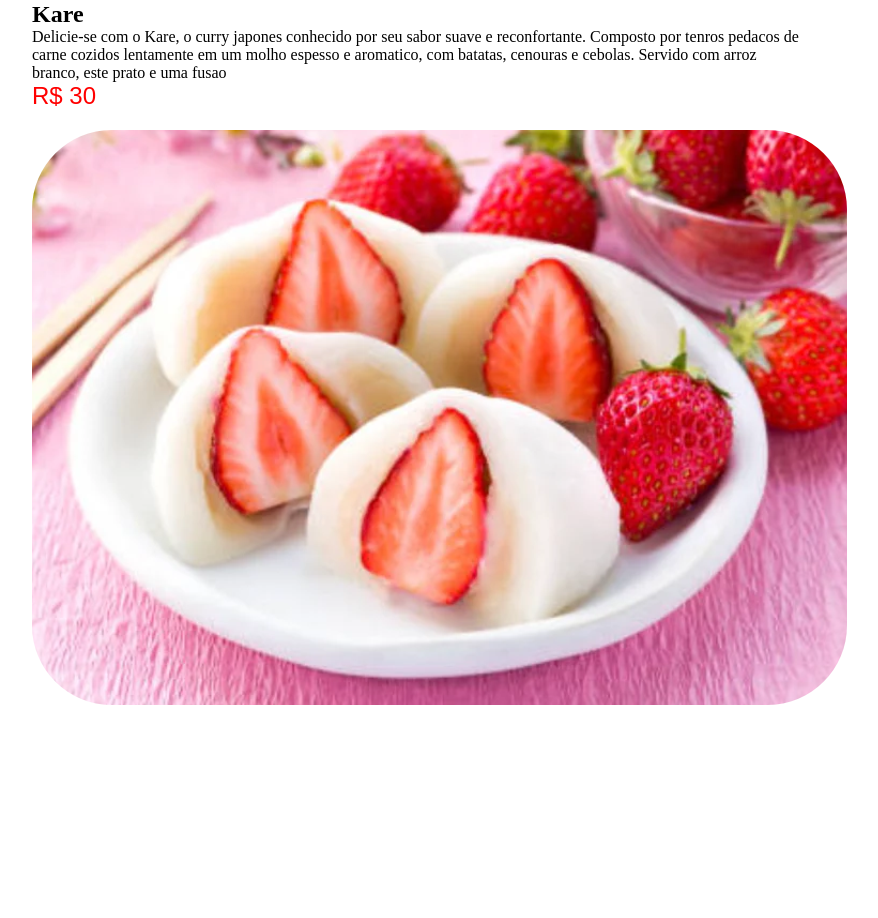
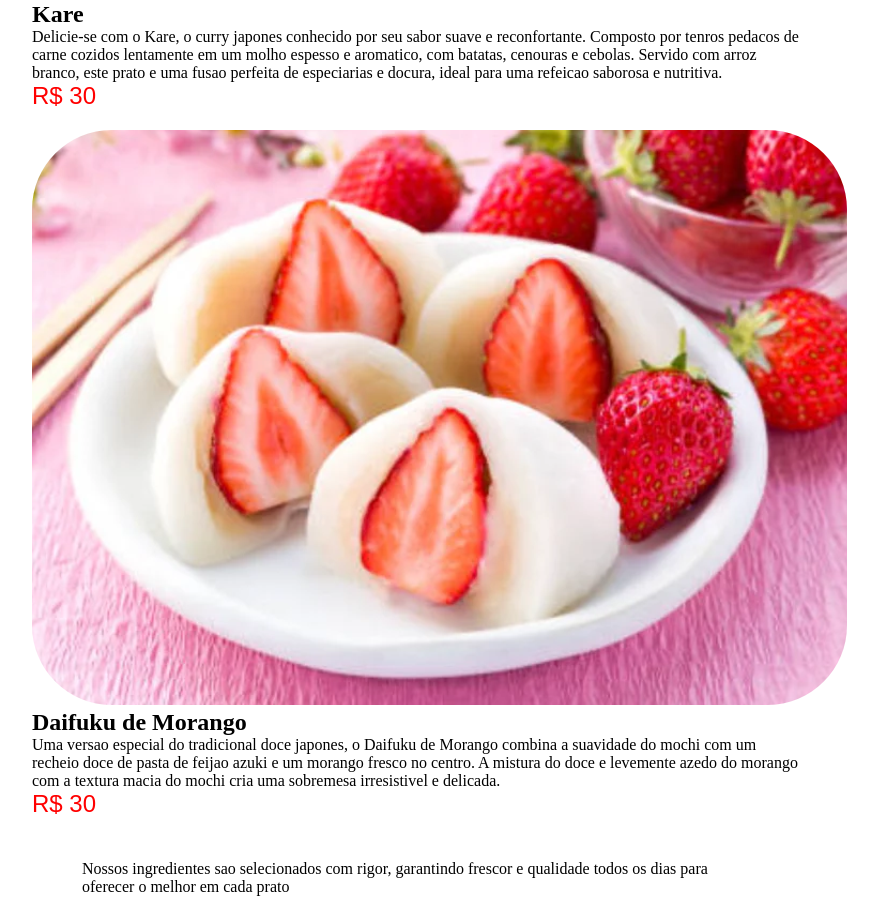
Before and after one commit to PatrickLAF2k/foodJp-cardapio, a plain HTML site: page cardapio.html in a window 1280 px wide. Shown: the part 1240-2158 px from the top of the page, without its empty margins (224-1102 px from the left). Before the commit the page ends 1949 px from the top, so only its background shows below. Drawn offline with Linux system fonts and the light colour scheme; a web font is replaced by a local one.

Commit message:
Criada toda a estrutura do html

```diff
--- a/cardapio.html
+++ b/cardapio.html
@@ -33,21 +33,36 @@
 
     <main>
         <section class="ramenCardapio" id="ramen">
+
             <div>
                 <img src="./assets/ramenTradicional.png" alt="">
                 <img src="./assets/ramenFrango.png" alt="">
                 <img src="./assets/ramenApimentado.png" alt="">
             </div>
+
             <h2>Ramen</h2>
-            <p>Um classico japones, o Ramen e uma sopa reconfortante composta por macarrao de trigo mergulhado em um
-                caldo rico e saboroso. Acompanhado de fatias suculentas de carne de porco, ovos marinados, nori (alga),
-                e cebolinha, este prato e uma verdadeira explosao de sabor</p>
-            <p class="preco">R$ 30</p>
+
+            <p>
+                Um classico japones, o Ramen e uma sopa
+                reconfortante composta por macarrao de
+                trigo mergulhado em um caldo rico e
+                saboroso. Acompanhado de fatias
+                suculentas de carne de porco, ovos
+                marinados, nori (alga), e cebolinha, este
+                prato e uma verdadeira explosao de
+                sabores autenticos do Japao.</p>
+
+            <p class="preco">
+                R$ 30
+            </p>
         </section>
 
         <section class="kareCardapio" id="kare">
+
             <img src="./assets/kare.png" alt="">
+
             <h2>Kare</h2>
+
             <p>
                 Delicie-se com o Kare, o curry japones
                 conhecido por seu sabor suave e
@@ -56,14 +71,46 @@
                 um molho espesso e aromatico, com
                 batatas, cenouras e cebolas. Servido com
                 arroz branco, este prato e uma fusao
+                perfeita de especiarias e docura, ideal
+                para uma refeicao saborosa e nutritiva.
             </p>
-            <p class="preco">R$ 30</p>
+
+            <p class="preco">
+                R$ 30
+            </p>
         </section>
 
-        <section>
+        <section class="daifukuCardapio" id="daifuku">
+
             <img src="./assets/daifuku.png" alt="">
+
+            <h2>
+                Daifuku de Morango
+            </h2>
+
+            <p>
+                Uma versao especial do tradicional doce
+                japones, o Daifuku de Morango combina a
+                suavidade do mochi com um recheio doce
+                de pasta de feijao azuki e um morango
+                fresco no centro. A mistura do doce e
+                levemente azedo do morango com a
+                textura macia do mochi cria uma
+                sobremesa irresistivel e delicada.
+            </p>
+
+            <p class="preco">
+                R$ 30
+            </p>
         </section>
     </main>
+
+    <footer>
+        <p>
+            Nossos ingredientes sao selecionados com rigor, garantindo frescor e qualidade
+            todos os dias para oferecer o melhor em cada prato
+        </p>
+    </footer>
 
 
     <script src="./script.js"></script>
```
